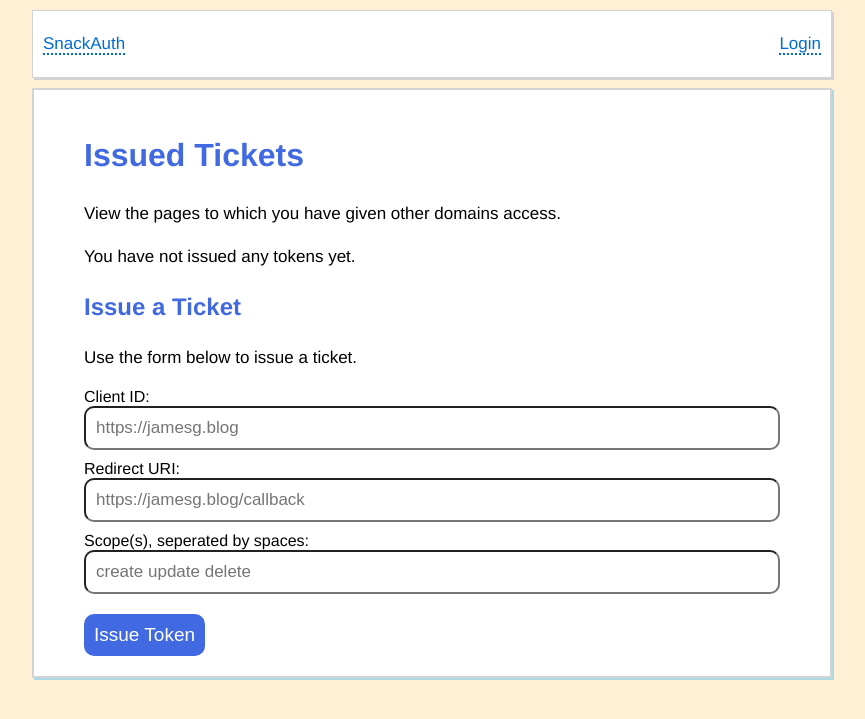
After one commit to capjamesg/jamesg-indieauth, a Flask app: page /ticket-issuance in a window 1280 px wide. The commit adds this page. Shown: the top 719 px of the page, without its empty margins (208-1073 px from the left). Run offline with Flask 3, Linux system fonts and the light colour scheme.

Commit message:
start work on ticket auth

```diff
--- a/app.py
+++ b/app.py
@@ -279,7 +279,7 @@ def generate_key():
             state,
             code_challenge_method,
             final_scope,
-            SECRET_KEY,
+            config.SECRET_KEY,
         )
 
         encoded_code = response.code
@@ -312,7 +312,7 @@ def generate_key():
             )
 
         cursor.execute(
-            "INSERT INTO issued_tokens VALUES (?, ?, ?, ?, ?, ?)",
+            "INSERT INTO issued_tokens VALUES (?, ?, ?, ?, ?, ?, ?)",
             (
                 encoded_code,
                 me,
@@ -320,6 +320,7 @@ def generate_key():
                 client_id,
                 int(time.time()) + 3600,
                 json.dumps(h_app_item),
+                "" # scope
             ),
         )
 
@@ -378,6 +379,67 @@ def token_endpoint():
         if authorization is None:
             return jsonify({"error": "invalid_request"})
 
+        grant_type = request.args.get("grant_type")
+        me = request.args.get("me")
+
+        if grant_type == "ticket":
+            ticket = request.args.get("ticket")
+
+            if not me:
+                return jsonify({"error": "invalid_request"})
+
+            if not ticket:
+                return jsonify({"error": "invalid_request"})
+
+            db = sqlite3.connect("tokens.db")
+
+            with db:
+                cursor = db.cursor()
+
+                ticket = cursor.execute(
+                    "SELECT * FROM tickets WHERE token = ?", (ticket,)
+                ).fetchone()
+
+                # ticket[0] is ticket
+                # ticket[1] is scope
+
+                if not ticket:
+                    return jsonify({"error": "invalid_ticket"}), 400
+
+                response = indieweb_utils.generate_auth_token(
+                    me,
+                    client_id,
+                    redirect_uri,
+                    "id",
+                    "state",
+                    "S256",
+                    ticket[1],
+                    config.SECRET_KEY,
+                )
+
+                encoded_code = response.code
+
+                # save in db as issued token
+
+                now = datetime.datetime.now().strftime("%Y-%m-%d %H:%M:%S")
+
+                cursor.execute(
+                    "INSERT INTO issued_tokens VALUES (?, ?, ?, ?, ?, ?, ?)",
+                    (
+                        encoded_code,
+                        me,
+                        now,
+                        client_id,
+                        int(time.time()) + 3600,
+                        json.dumps({}),
+                        resource,
+                    ),
+                )
+
+                authorization = encoded_code
+
+                return jsonify({"access_token": authorization, "token_type": "Bearer", "scope": ticket[1], "me": me})
+
         connection = sqlite3.connect("tokens.db")
 
         with connection:
@@ -394,7 +456,7 @@ def token_endpoint():
 
         try:
             decoded_authorization_code = jwt.decode(
-                authorization, SECRET_KEY, algorithms=["HS256"]
+                authorization, config.SECRET_KEY, algorithms=["HS256"]
             )
         except Exception as e:
             return jsonify({"error": "invalid_code"})
@@ -425,9 +487,23 @@ def token_endpoint():
                     }
                 )
 
-        return jsonify(
-            {"me": me.strip("/") + "/", "client_id": client_id, "scope": scope}
-        )
+        response = {"me": me.strip("/") + "/", "client_id": client_id, "scope": scope}
+
+        db = sqlite3.connect("tokens.db")
+
+        with db:
+            cursor = db.cursor()
+
+            issued_tokens = cursor.execute(
+                "SELECT * FROM issued_tokens WHERE token = ?", (authorization,)
+            ).fetchone()
+
+            if not issued_tokens:
+                return jsonify({"error": "invalid_grant"})
+
+            response["resource"] = issued_tokens[6]
+
+        return jsonify(response)
 
     action = request.form.get("action")
 
@@ -472,7 +548,7 @@ def token_endpoint():
             client_id,
             redirect_uri,
             code_verifier,
-            SECRET_KEY,
+            config.SECRET_KEY,
             resource=access,
         )
 
@@ -486,6 +562,43 @@ def token_endpoint():
         {"access_token": access_token, "token_type": "Bearer", "scope": scope, "me": me}
     )
 
+@app.route("/ticket-issuance")
+def issue_ticket():
+    if request.method == "POST":
+        db = sqlite3.connect("tokens.db")
+
+        with db:
+            cursor = db.cursor()
+
+            issuance_time = datetime.datetime.now().strftime("%Y-%m-%d %H:%M:%S")
+
+            # resource is the scope
+            cursor.execute(
+                "INSERT INTO tickets VALUES (?, ?, ?, ?)",
+                (request.form.get("ticket"), request.form.get("resource"), issuance_time, request.form.get("subject")),
+            )
+
+            endpoints = indieweb_utils.discover_endpoints(
+                request.form.get("target"), ["ticket_endpoint"]
+            )
+
+            ticket_endpoint = endpoints.get("ticket_endpoint")
+
+            # make http request to send ticket
+            try:
+                requests.post(
+                    ticket_endpoint,
+                    data={"ticket": request.form.get("ticket"), "resource": request.form.get("resource"), "subject": request.form.get("subject")},
+                )
+            except:
+                return jsonify({"error": "invalid_request"})
+
+        # alert get_flashed_messages message
+        flash("Your ticket was successfully issued.")
+
+        return render_template("ticket_issuance.html", title="Issue a Ticket")
+
+    return render_template("ticket_issuance.html", title="Issue a Ticket")
 
 @app.route("/.well-known/oauth-authorization-server")
 def oauth_authorization_server():
--- /dev/null
+++ b/templates/admin/ticket_issuance.html
@@ -0,0 +1,63 @@
+{% extends "base.html" %}
+{% block content %}
+<style>
+    #main {
+        max-width: none;
+    }
+</style>
+<h1>Issued Tickets</h1>
+<section>
+    {% with messages = get_flashed_messages() %}
+       {% if messages %}
+          <ul class="message">
+          {% for message in messages %}
+             <li>{{ message }}</li>
+          {% endfor %}
+          </ul>
+       {% endif %}
+    {% endwith %}
+    <p>View the pages to which you have given other domains access.</p>
+    {% if issued_tokens %}
+        <table>
+            <thead>
+                <tr>
+                    <th>URL Authorized</th>
+                    <th>Issued On</th>
+                    <th>Issued To</th>
+                    <th></th>
+                </tr>
+            </thead>
+            <tbody>
+                {% for token in issued_tokens %}
+                <tr>
+                    <td data-label="User Login">{{ token[1] }}</td>
+                    <td data-label="Site You Logged Into">{{ token[3] }}</td>
+                    <td data-label="Time Token Was Issued">{{ token[2] }}</td>
+                    <td><a href="/issued?token={{ token[0] }}">See Action</a></td>
+                    <td><a href="/revoke?token={{ token[0] }}">Revoke</a></td>
+                </tr>
+                {% endfor %}
+        </table>
+        <p><a href="/revoke?token=all">Revoke all tokens</a>.</p>
+    {% else %}
+        <p>You have not issued any tokens yet.</p>
+    {% endif %}
+    <h2>Issue a Ticket</h2>
+    <p>Use the form below to issue a ticket.</p>
+    <form action="/generate" method="POST">
+        <label for="client_id">Client ID:</label>
+        <input type="url" name="client_id" id="client_id" placeholder="https://jamesg.blog" />
+        <label for="redirect_uri">Redirect URI:</label>
+        <input type="url" name="redirect_uri" id="redirect_uri" placeholder="https://jamesg.blog/callback" />
+        <label for="scope">Scope(s), seperated by spaces:</label>
+        <input type="text" name="scope" id="scope" placeholder="create update delete" />
+        <input type="hidden" name="me" value="{{ session.get('me') }}" />
+        <input type="hidden" name="response_type" value="code" />
+        <input type="hidden" name="code_challenge" value="" />
+        <input type="hidden" name="code_challenge_method" value="" />
+        <input type="hidden" name="is_manually_issued" value="true" />
+        <input type="hidden" name="state" value="" />
+        <input type="submit" value="Issue Token" />
+    </form>
+</section>
+{% endblock %}
--- a/templates/authentication_flow/login.html
+++ b/templates/authentication_flow/login.html
@@ -16,9 +16,9 @@
       <p>You can use any of the authentication methods below to sign in to capjamesg's IndieAuth server.</p>
       <ul class="rel_me_links">
          {% for l in rel_me_links %}
-         {% If l.startswith("https://github.com") %}
-            <li><a href="/auth/github">GitHub</a>
-         {% endif %}
+            {% if l.startswith("https://github.com") %}
+               <li><a href="/auth/github">GitHub</a>
+            {% endif %}
          {% endfor %}
          <li><a href="/auth/passwordless">Mobile push notification</a></li>
       </ul>
--- a/user_auth.py
+++ b/user_auth.py
@@ -47,6 +47,8 @@ def login():
 
 @user_auth.route("/rel")
 def rel_login_stage():
+    print('x')
+    session["me"] = "jamesg.blog"
     if not session.get("rel_me_check"):
         return redirect("/login")
 
```
